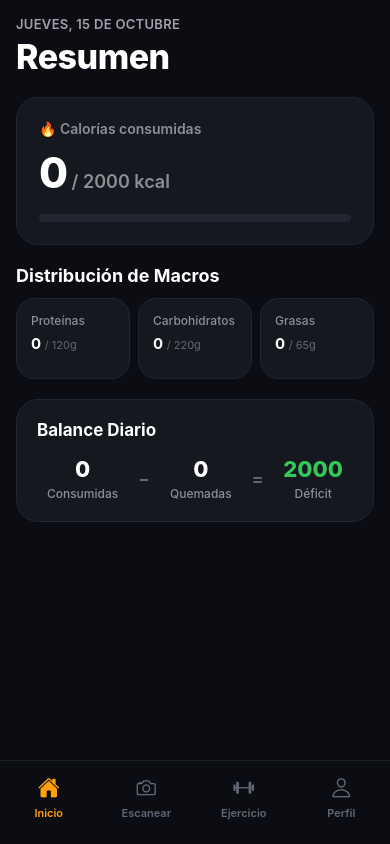
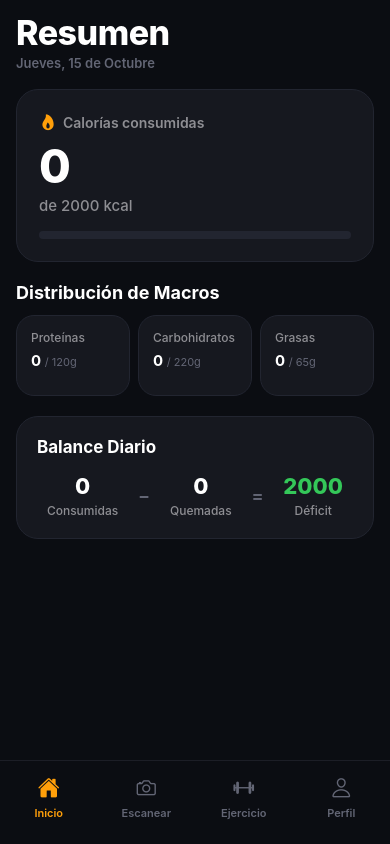
Before and after one commit to Rojass00/NutriFit, a React Native app in the folder nutrifit/: screen / in a window 390 px wide. Built offline with nearby package versions, Linux system fonts and the light colour scheme.

Commit message:
Refactor header and main card styles for clarity
Updated header and main card styles for better visibility and layout. Adjusted padding and margins for improved spacing.

```diff
--- a/nutrifit/App.js
+++ b/nutrifit/App.js
@@ -28,19 +28,25 @@ function HomeScreen() {
     <SafeAreaView style={styles.container} edges={['top', 'left', 'right']}>
       <ScrollView contentContainerStyle={styles.scrollContent} showsVerticalScrollIndicator={false}>
 
-        {/* Encabezado con fecha más visible */}
+        {/* Header estilo Finanzas: Título prominente primero */}
         <View style={styles.headerContainer}>
+          <Text style={styles.headerTitle}>Resumen</Text>
           <Text style={styles.headerSubtitle}>Jueves, 15 de Octubre</Text>
-          <Text style={styles.headerTitle}>Resumen</Text>
         </View>
 
-        {/* Tarjeta Principal de Calorías */}
+        {/* Tarjeta Principal (Saldo de Calorías limpio sin tope raro) */}
         <View style={styles.mainCard}>
-          <Text style={styles.cardLabel}>🔥 Calorías consumidas</Text>
-          <View style={styles.calorieRow}>
-            <Text style={styles.mainValue}>{stats.caloriesConsumed}</Text>
-            <Text style={styles.goalValue}> / {stats.calorieGoal} kcal</Text>
+          <View style={styles.cardHeaderRow}>
+            <Ionicons name="flame" size={18} color="#FF9F0A" />
+            <Text style={styles.cardLabel}>Calorías consumidas</Text>
           </View>
+
+          {/* Número gigante sin distorsión de altura */}
+          <Text style={styles.mainValue}>{stats.caloriesConsumed}</Text>
+
+          <Text style={styles.goalSubtext}>
+            de {stats.calorieGoal} kcal
+          </Text>
 
           <View style={styles.progressBarBg}>
             <View style={[styles.progressBarFill, { width: `${progress}%` }]} />
@@ -90,7 +96,7 @@ function HomeScreen() {
           </View>
         </View>
 
-        {/* Espaciado de seguridad inferior generoso */}
+        {/* Espaciado de seguridad inferior */}
         <View style={{ height: 50 }} />
       </ScrollView>
     </SafeAreaView>
@@ -173,8 +179,8 @@ export default function App() {
               backgroundColor: '#0B0D12',
               borderTopColor: '#1C1E26',
               borderTopWidth: 1,
-              height: 84, // Altura optimizada para evitar conflicto con barra de gestos de Apple
-              paddingBottom: 24, // Espacio libre para la barra de Siri / Home Bar
+              height: 84,
+              paddingBottom: 24,
               paddingTop: 10,
             },
             tabBarActiveTintColor: '#FF9F0A',
@@ -220,25 +226,23 @@ const styles = StyleSheet.create({
   },
   scrollContent: {
     paddingHorizontal: 16,
-    paddingTop: 16, // Margen superior más cómodo debajo de la status bar
+    paddingTop: 12,
     paddingBottom: 20,
   },
   headerContainer: {
-    marginBottom: 20,
-  },
-  headerSubtitle: {
-    color: '#A1A1AA', // Tono más claro y legible para la fecha
-    fontSize: 13,
-    fontWeight: '600',
-    marginBottom: 4,
-    letterSpacing: 0.3,
-    textTransform: 'uppercase',
+    marginBottom: 18,
   },
   headerTitle: {
     color: '#FFFFFF',
     fontSize: 34,
     fontWeight: '800',
     letterSpacing: -0.5,
+  },
+  headerSubtitle: {
+    color: '#636675',
+    fontSize: 13,
+    fontWeight: '600',
+    marginTop: 2,
   },
   mainCard: {
     backgroundColor: '#16181F',
@@ -248,27 +252,30 @@ const styles = StyleSheet.create({
     borderWidth: 1,
     borderColor: '#222530',
   },
+  cardHeaderRow: {
+    flexDirection: 'row',
+    alignItems: 'center',
+    gap: 6,
+    marginBottom: 8,
+  },
   cardLabel: {
     color: '#8E8E93',
     fontSize: 14,
-    marginBottom: 10,
     fontWeight: '600',
-  },
-  calorieRow: {
-    flexDirection: 'row',
-    alignItems: 'baseline',
-    marginBottom: 16,
   },
   mainValue: {
     color: '#FFFFFF',
-    fontSize: 42,
+    fontSize: 46,
     fontWeight: '800',
     letterSpacing: -1,
+    lineHeight: 52, // Evita recortes de fuente en iOS Web
   },
-  goalValue: {
+  goalSubtext: {
     color: '#8E8E93',
-    fontSize: 18,
-    fontWeight: '600',
+    fontSize: 15,
+    fontWeight: '500',
+    marginTop: 4,
+    marginBottom: 16,
   },
   progressBarBg: {
     height: 8,
```
